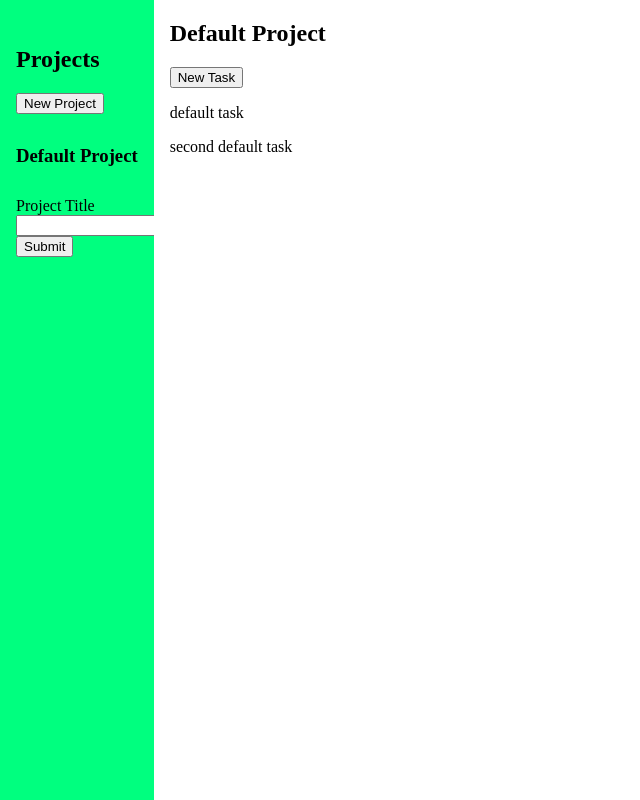
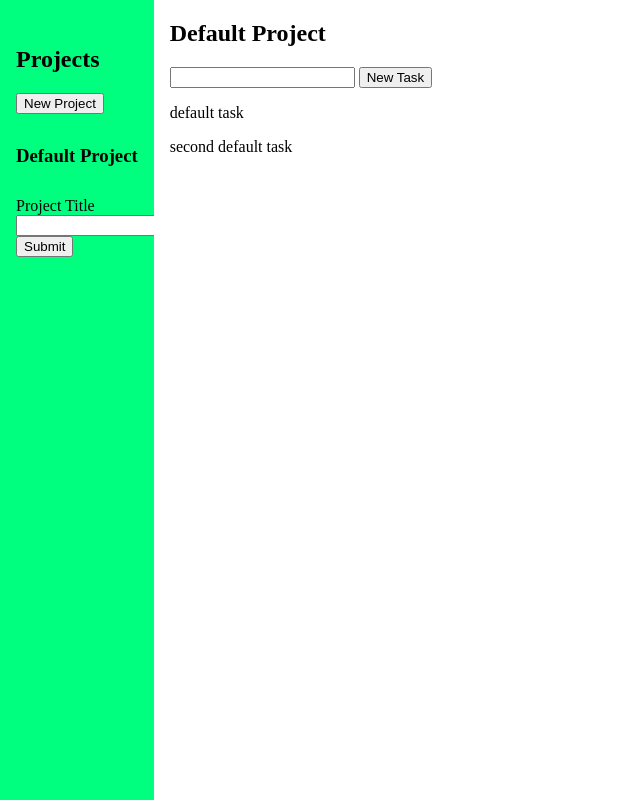
Before and after one commit to mrhaffner/todo, a website built with webpack: page dist/index.html in a window 1280 px wide. Both pictures are taken after a click on the button "New Task". Shown: the whole page, without its empty margins (0-640 px from the left). Built offline with nearby package versions, Linux system fonts and the light colour scheme.

Commit message:
can now add tasks and they write to DOM

```diff
--- a/src/index.js
+++ b/src/index.js
@@ -104,9 +104,6 @@ function addProjectBtn(proj, name, id) {
     })
 };
 
-let defaultProj = document.getElementById('side_default_proj_title');
-addProjectBtn(defaultProj, 'Default Project', 0); /*probably make this so it get from the object*/
-
 function clearMain() {
     const projMain = document.getElementById('proj_div')
     while (projMain.firstChild) {
@@ -123,6 +120,7 @@ function addProjectMain(name, id) { /*get rid of the (name/id dependencies here
                     <h2 id="${id}_proj_title">${name}</h2>
                 </div>
                 <div id="${id}_proj_btn_div">
+                    <input type="text" id="${id}_proj_task_input">
                     <button id="${id}_proj_btn">New Task</button>
                 </div>
             </div>
@@ -133,25 +131,52 @@ function addProjectMain(name, id) { /*get rid of the (name/id dependencies here
     //function to loop through appropriate object and add all the task
     //find the object with the same id
     const taskContainer = document.getElementById(`${id}_proj_task_div`);
-    let currentProject = projectsList.projectArr.filter(obj => obj.projId === +id)[0]; //hope this works lmao
+    let currentProject = projectsList.projectArr.filter(obj => obj.projId === +id)[0];
     currentProject.tasks.forEach(task => addTaskDOM(task.name, task.taskId, id, taskContainer));
+    addTaskBtn(id, taskContainer);
 };
 
 function addTaskDOM (name, id, pId, parent) {
-    //create task container node
     let newTaskDiv = document.createElement('div');
-        //set it's id
     newTaskDiv.id = `${pId}_proj_${id}_task_div`;
-    // change inner html of task container node
     let newTask = `<p>${name}</p>`;
     newTaskDiv.innerHTML = newTask;
-    //append task container node to taskContainer
     parent.appendChild(newTaskDiv);
+};
+
+
+//add event listener to the btn that inputs the task in the current objects task array (runs as part of addProjectMain())
+function addTaskBtn(id, task) {
+    const taskBtn = document.getElementById(`${id}_proj_btn`)
+    taskBtn.addEventListener('click', () => {
+        console.log('hi')
+        //get value from input
+        const inputText = document.getElementById(`${id}_proj_task_input`).value;
+        //add that input to the
+        let projIndex = projectsList.projectArr.findIndex((x) => x.projId === +id);
+        let addId = projectsList.projectArr[projIndex].currentTaskId;
+        projectsList.projectArr[projIndex].currentTaskId ++;
+        projectsList.projectArr[projIndex].tasks.push(Task(inputText, addId));
+        //run function that writes that task to the DOM
+        addTaskDOM(inputText, addId, id, task);
+    })
 }
+//create function that then writes that task to the DOM
+// function addTaskDOM(name, id) {
 
-// const sideNode = document.getElementById('side_proj_div');
-// let newDiv = document.createElement('div')
-// newDiv.id = `side_${id}_div`
-// let newProject = `<h3 id=side_${id}_title">${name}</h3>`;
-// newDiv.innerHTML = newProject;
-// sideNode.appendChild(newDiv);
+// }
+
+// function addProjectSide(name, id) {
+//     //maybe refactor this once everything is done so that anything coming from the form is appended, but everything else can be with innerHTML
+//     const sideNode = document.getElementById('side_proj_div');
+//     let newDiv = document.createElement('div')
+//     newDiv.id = `side_${id}_div`
+//     let newProject = `<h3 id=side_${id}_title">${name}</h3>`;
+//     newDiv.innerHTML = newProject;
+//     sideNode.appendChild(newDiv);
+//     addProjectBtn(newDiv.firstChild, name, id); //might need to change this to something other than .firstChild when you reorganize the DOM tree
+//     };
+
+let defaultProj = document.getElementById('side_default_proj_title');
+addProjectMain('Default Project', 0);
+addProjectBtn(defaultProj, 'Default Project', 0); /*probably make this so it get from the object or not*/
```
Also changed, not shown: dist/index.html, dist/main.js.
